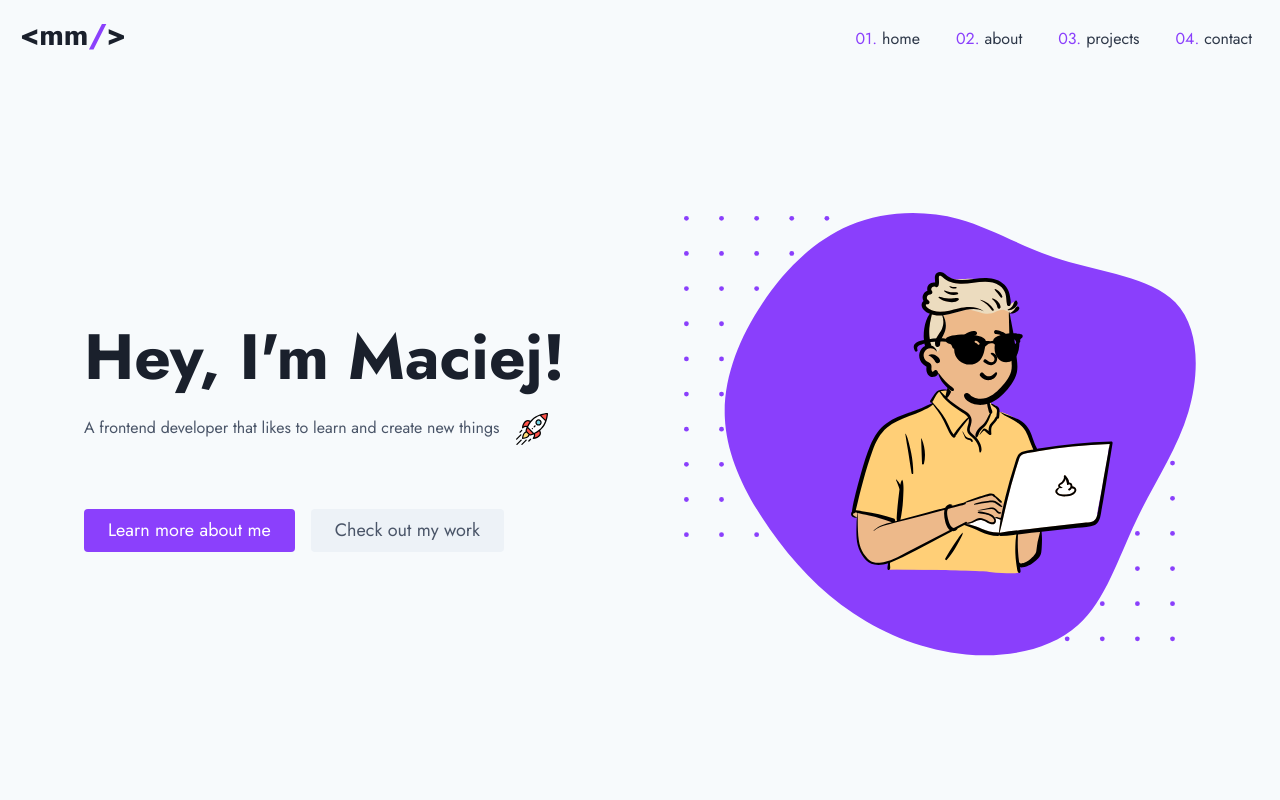
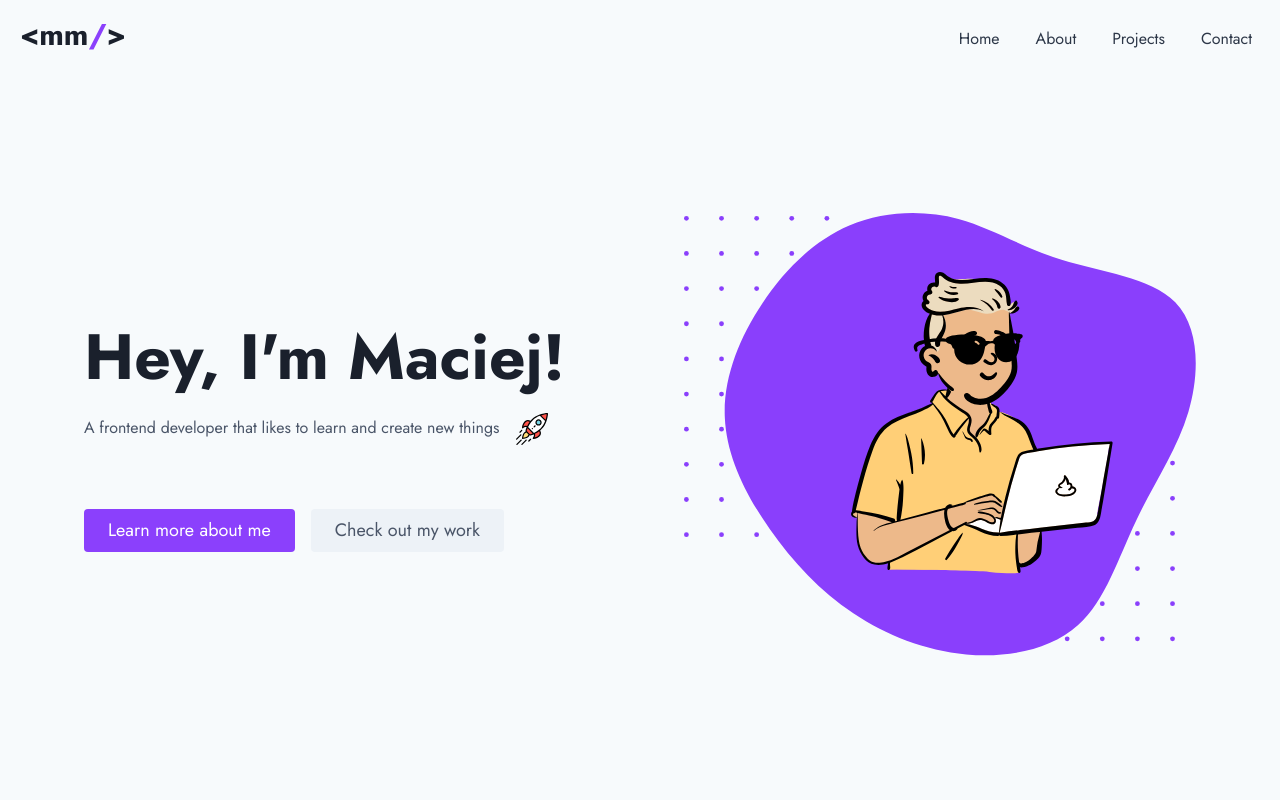
Before and after one commit to DrMalina/portfolio, a Gatsby site: page / in a window 1280 px wide. Shown: the top 800 px of the page. Built offline with nearby package versions, Linux system fonts and the light colour scheme; Gatsby itself is replaced by a stand-in of ours.

Commit message:
Remove numerals before nav tabs

```diff
--- a/src/components/Nav.tsx
+++ b/src/components/Nav.tsx
@@ -2,7 +2,7 @@ import React from 'react';
 import cx from 'classnames';
 import { useMedia } from '../hooks/useMedia';
 
-const navItems = ['home', 'about', 'projects', 'contact'];
+const navItems = ['Home', 'About', 'Projects', 'Contact'];
 
 type NavProps = {
   isMenuOpen: boolean;
@@ -32,7 +32,7 @@ export function Nav({ isMenuOpen }: NavProps) {
       'inline-block w-1/2 py-3': isSmall,
       'p-2': !isSmall,
     },
-    'nav-item hover:text-primary-500',
+    'hover:text-primary-500',
   );
 
   return (
@@ -41,7 +41,7 @@ export function Nav({ isMenuOpen }: NavProps) {
         {navItems.map((tab, idx) => (
           <li key={tab}>
             <a
-              href={`#${tab}`}
+              href={`#${tab.toLowerCase()}`}
               className={cx(
                 {
                   /* exclude margins on first children */
--- a/src/css/main.css
+++ b/src/css/main.css
@@ -5,6 +5,10 @@
 @layer base {
   @font-face {
     font-family: 'Jost', sans-serif;
+  }
+
+  html {
+    scroll-behavior: smooth;
   }
 
   body {
@@ -18,7 +22,7 @@
   }
 }
 
-nav {
+/* nav {
   counter-reset: nav;
 }
 
@@ -30,4 +34,4 @@ nav {
   content: '0' counter(nav) '.';
   margin-right: 5px;
   color: #8a3ffc;
-}
+} */
```
